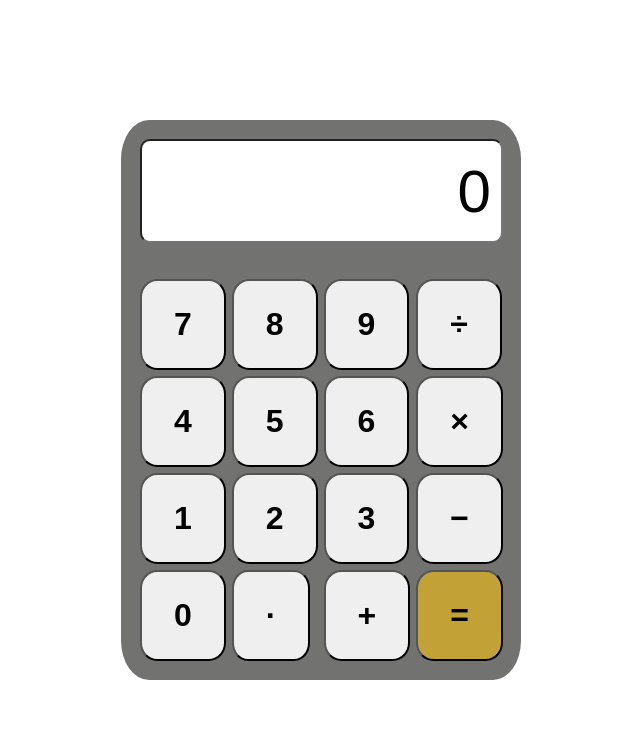
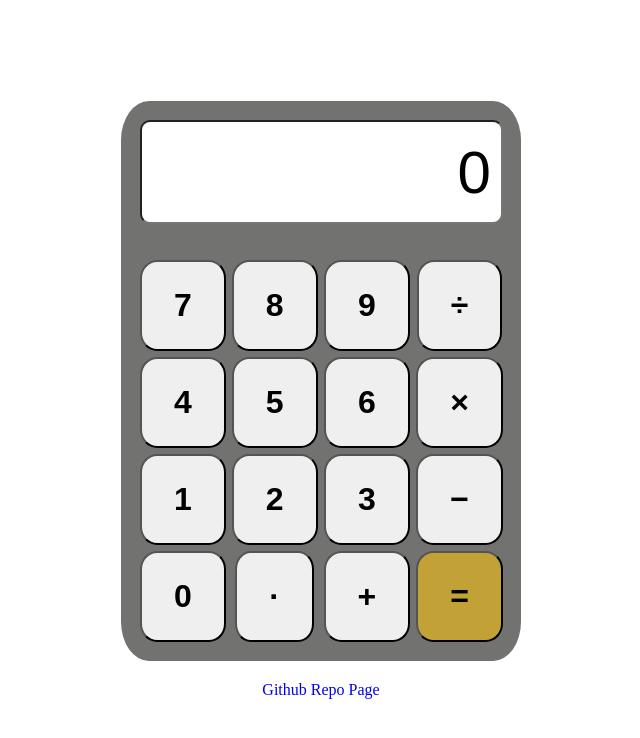
Before and after one commit to ifeoluwa-frank/js-calculator, a plain HTML site: page index.html in a window 1280 px wide. Shown: the whole page, without its empty margins (319-959 px from the left). Drawn offline with Linux system fonts and the light colour scheme.

Commit message:
Adding git repo link

```diff
--- a/index.html
+++ b/index.html
@@ -43,6 +43,8 @@
                 </tr>
             </table>
         </div>
+        <a href="https://github.com/ifeoluwa-frank/js-calculator.git" class="git"
+        target="_blank">Github Repo Page</a>
     </div>
     <script src="script.js"></script>
 </body>
--- a/style.css
+++ b/style.css
@@ -9,6 +9,7 @@
   top: 50%;
   left: 50%;
   transform: translate(-50%, -50%);
+  text-align: center;
 }
 
 .page {
@@ -18,6 +19,7 @@
   background-color: rgb(114, 114, 113);
   padding: 15px;
   border-radius: 7%;
+  margin-bottom: 20px;
 }
 
 table {
@@ -57,3 +59,9 @@ button {
 .equals-to {
   background-color: rgb(194, 161, 54);
 }
+
+.git {
+  text-decoration: none;
+  text-align: center;
+  display: inline-block;
+}
```
